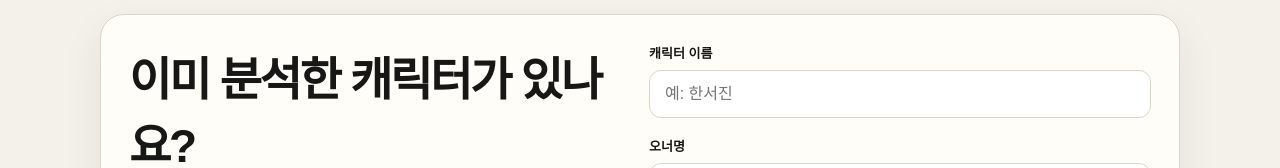
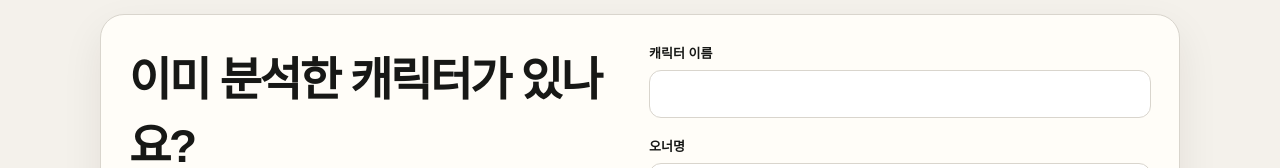
Before and after one commit to NAM5AN/character2, a Next.js app: page / in a window 1280 px wide. Shown: the part 773-941 px from the top of the page. Built offline with nearby package versions, Linux system fonts and the light colour scheme.

Commit message:
Hide example placeholder values across text fields

```diff
--- a/src/app/globals.css
+++ b/src/app/globals.css
@@ -51,6 +51,8 @@ h3 { letter-spacing: -.03em; }
 .label { font-size:13px; font-weight:800; }
 .field > label.label:has(+ textarea.textarea)::after { content:' · 구글 문서 · 포스타입 · 노션 공개 링크 가능'; color:var(--muted); font-weight:700; }
 .input, .textarea { width:100%; border:1px solid var(--line); border-radius:12px; background:white; color:var(--ink); padding:14px 15px; outline:none; }
+input[placeholder^="예:"]::placeholder,
+textarea[placeholder^="예:"]::placeholder { color: transparent; }
 .textarea { min-height:340px; resize:vertical; line-height:1.65; }
 .input:focus,.textarea:focus { border-color:#777; box-shadow:0 0 0 3px #00000008; }
 .stack { display:grid; gap:16px; }
```
